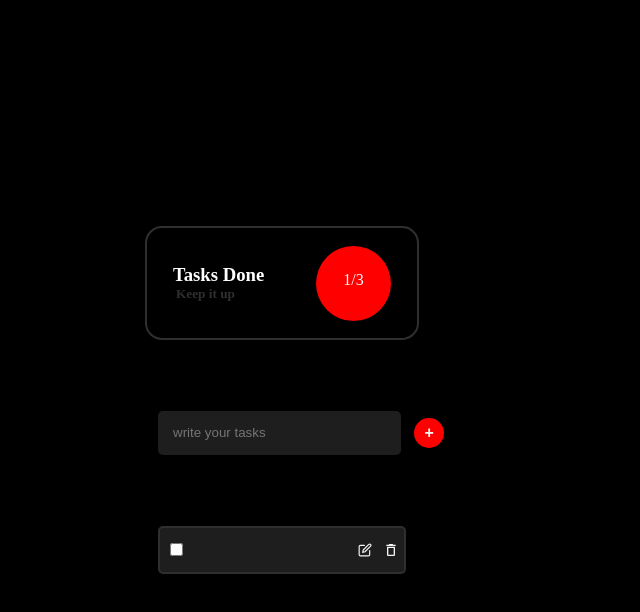
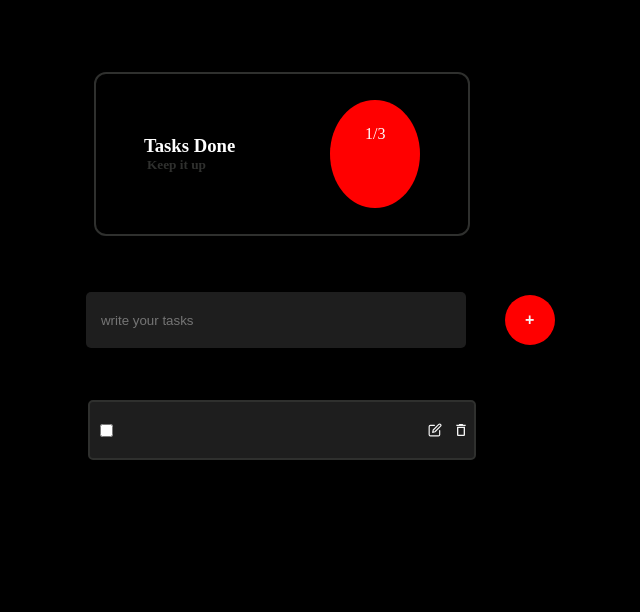
Before and after one commit to jayshreee10/KARO, a React (Vite) app: page / in a window 1280 px wide. Shown: the top 612 px of the page, without its empty margins (358-998 px from the left). Built offline with nearby package versions, Linux system fonts and the light colour scheme.

Commit message:
update : ui

```diff
--- a/src/TaskBox.jsx
+++ b/src/TaskBox.jsx
@@ -9,9 +9,10 @@ function TaskBox() {
         display: "flex",
         justifyContent: "center",
         alignItems : "center",
-        width : "27vw",
+        width : "50vw",
         height:"10vh",
-
+        position:"absolute",
+        top:"35vh"
 
       }}
     >
@@ -20,19 +21,20 @@ function TaskBox() {
           type="text"
           placeholder="    write your tasks"
           style={{
-            height: "5.5vh",
-            width: "19vw",
+            height: "7vh",
+            width: "29.7vw",
             borderRadius: "5px",
-            marginLeft:"3vw",
+            marginLeft:"6vw",
             backgroundColor :appColors.secondary,
-            border :"none"
+            border :"none",
+
           }}
         />
         <button className="add"
 
           style={{
-            height: "30px",
-            width: "30px",
+            height: "50px",
+            width: "50px",
             borderRadius: "30px",
             backgroundColor: appColors.primary,
             border :"none",
@@ -42,7 +44,7 @@ function TaskBox() {
             alignItems :"center",
             fontSize:"16px",
             fontWeight : "bold",
-            marginLeft:"1vw",
+            marginLeft:"3vw",
 
           }}
           >
--- a/src/TaskList.jsx
+++ b/src/TaskList.jsx
@@ -2,7 +2,7 @@ import React from "react";
 import { MdDeleteOutline } from "react-icons/md";
 import { FiEdit } from "react-icons/fi";
 import appColors from "./services/colors";
-import { MdRadioButtonUnchecked } from "react-icons/md";
+
 
 function TaskList() {
   return (
@@ -10,23 +10,18 @@ function TaskList() {
       style={{
         border: `2px solid ${appColors.borderbox}`,
         borderRadius: "5px",
-        height: "5.5vh",
-        width: "19vw",
+        height: "7vh",
+        width: "30vw",
         backgroundColor: appColors.secondary,
         textAlign: "center",
         display: "flex",
         justifyContent: "space-between",
         alignItems :"center",
-
+       position:"absolute",
+       top:"50vh"
       }}
     >
-      {/* <MdRadioButtonUnchecked
-        style={{
-          border: "none",
-          color: appColors.primary,
-          margin : "10px"
-        }}
-      /> */}
+
       <input type="checkbox" style={{
           border: "1px solid red",
           color: appColors.primary,
@@ -39,6 +34,7 @@ function TaskList() {
           marginRight: "5px",
           alignItems: "center",
           justifyContent: "center",
+          top:"40vh"
         }}
       >
         <FiEdit
--- a/src/TasksCount.jsx
+++ b/src/TasksCount.jsx
@@ -5,14 +5,16 @@ function Count() {
     <div
       style={{
         border: `2px solid ${appColors.borderbox}`,
-        borderRadius: "17px",
-        height: "110px",
-        width: "270px",
-        backgroundColor: "black",
+        borderRadius: "12px",
+        height: "20vh",
+        width: "29vw",
+        // backgroundColor: "pink",
         color: "white",
         display: "flex",
         justifyContent: "space-around",
         alignItems: "center",
+        position:"absolute",
+        top:"9vh"
       }}
     >
       <div>
@@ -20,7 +22,7 @@ function Count() {
         <h5
           style={{
             color: appColors.borderbox,
-            fontWeight: "bolder",
+            // fontWeight: "",
             marginLeft: "3px",
           }}
         >
@@ -30,9 +32,9 @@ function Count() {
       <div
         className="TaskDone"
         style={{
-          borderRadius: "75px",
-          height: "75px",
-          width: "75px",
+          borderRadius: "50%",
+          height: "13.5vh",
+          width: "7vw",
           background: "red",
           textAlign: "center",
           // marginTop: "15px"
```
